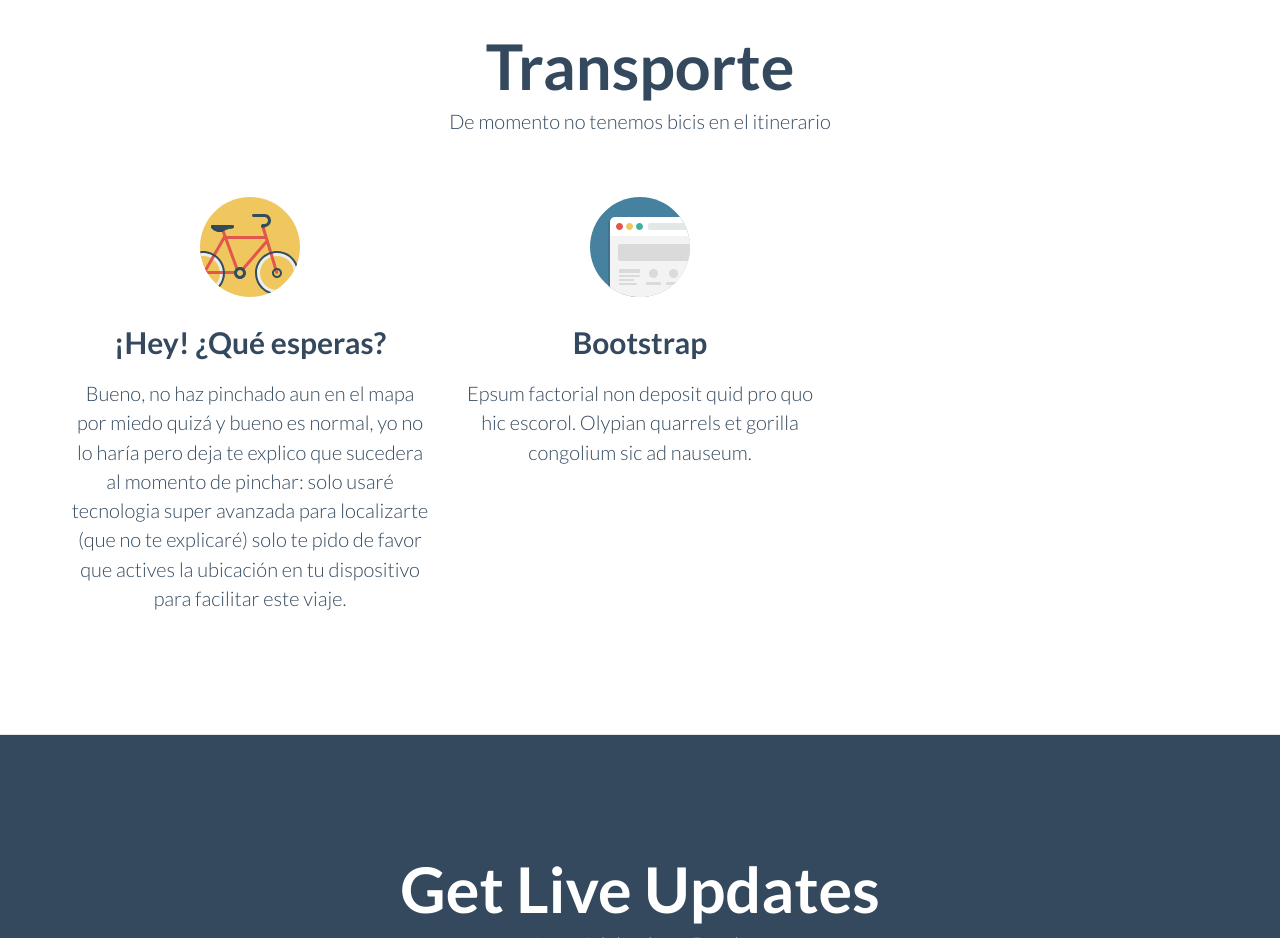
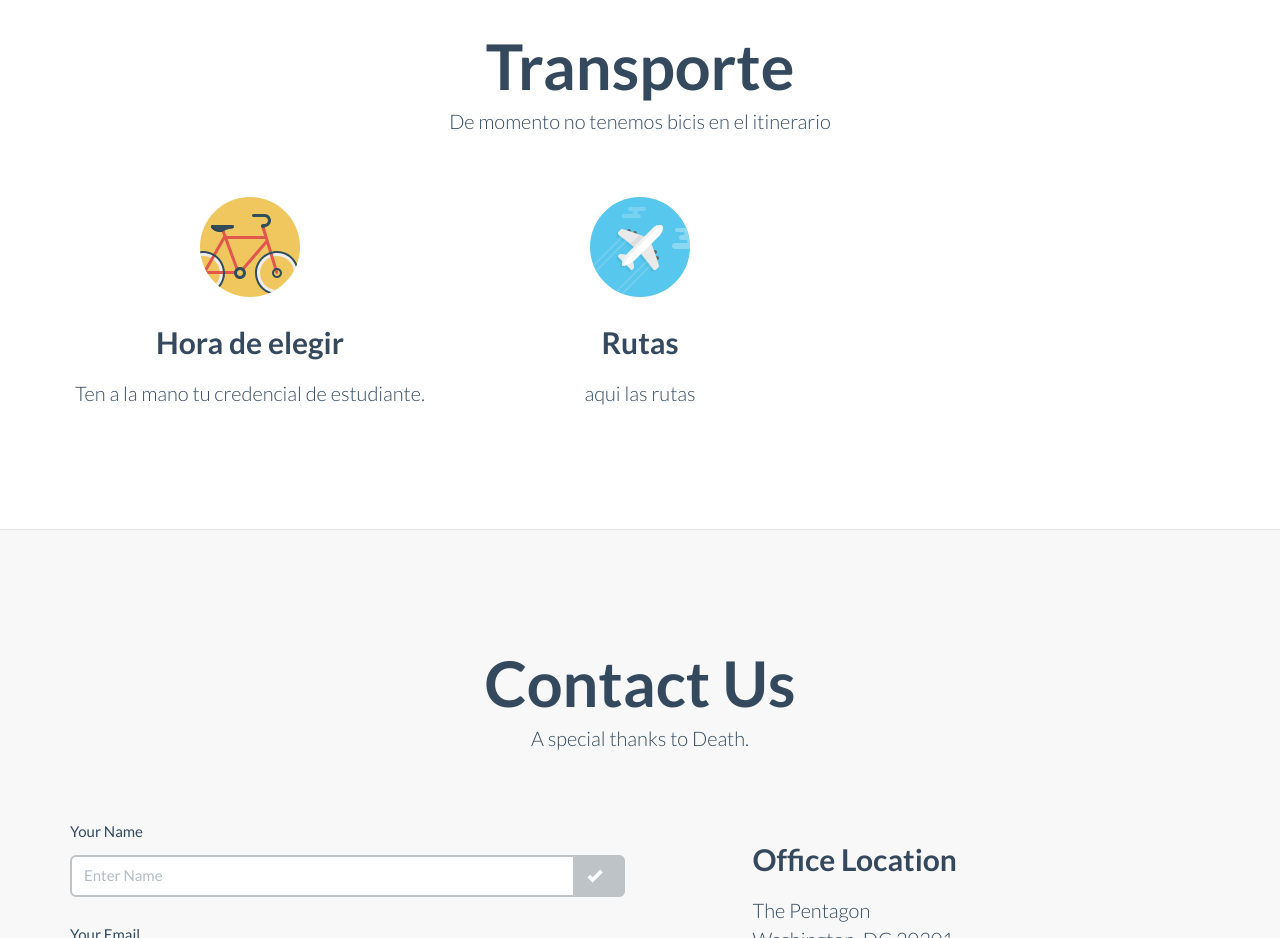
Before and after one commit to angelsantosa/transportec, a website: page views/index.html in a window 1280 px wide. Shown: the part 1862-2800 px from the top of the page. Drawn offline with nearby package versions, Linux system fonts and the light colour scheme; files that its build step writes are made by us from their sources; files whose address does not match are found by name.

Commit message:
Modifque y añadi mensajitos

```diff
--- a/views/index.html
+++ b/views/index.html
@@ -11,7 +11,7 @@
    <meta name="description" content="Flatfy Free Flat and Responsive HTML5 Template ">
    <meta name="author" content="">
 
-   <title>Flatfy – Free Flat and Responsive HTML5 Template</title>
+   <title>TransXTec</title>
 
    <!-- Bootstrap core CSS -->
    <link href="css/bootstrap.min.css" rel="stylesheet">
@@ -59,12 +59,13 @@
    <div class="intro-header">
    <div class="col-xs-12 text-center abcen1">
      <h1 class="h1_home wow fadeIn" data-wow-delay="0.4s">TransXTec</h1>
-     <h3 class="h3_home wow fadeIn" data-wow-delay="0.6s">Rutas, tarifas y pasar la materia</h3>
+     <h3 class="h3_home wow fadeIn" data-wow-delay="0.6s"><strike>Pasar la mate...</strike> <i>Rutas, tarifas y transporte</i></h3>
+     <p><br><br><br></p>
      <ul class="list-inline intro-social-buttons">
        <li><a href="#whatis" class="btn  btn-lg mybutton_cyano wow fadeIn" data-wow-delay="0.8s"><span class="network-name">¡ESTOY PERDIDO!</span></a>
        </li>
-       <li id="download" ><a href="#downloadlink" class="btn  btn-lg mybutton_standard wow swing wow fadeIn" data-wow-delay="1.2s"><span class="network-name">Free Download</span></a>
-       </li>
+       <!--<li id="download" ><a href="#downloadlink" class="btn  btn-lg mybutton_standard wow swing wow fadeIn" data-wow-delay="1.2s"><span class="network-name">Free Download</span></a>
+       </li>-->
      </ul>
    </div>
        <!-- /.container -->
@@ -137,7 +138,7 @@
 
 
         <!--Aquí se puede desplegar el mapa para que la persona no piense que es timada o algo asi... un adelanto-->
-        <p><a class="btn btn-embossed btn-primary view" role="button">Ver mapita</a></p>
+        <p><a class="btn btn-embossed btn-primary view" role="button">Muestrame</a></p>
        </div><!-- /.col-lg-4 -->
 
      </div><!-- /.row -->
@@ -157,10 +158,8 @@
 
        <div class="col-sm-4 wow fadeInDown text-center">
          <img class="rotate" src="img/icon/bicycle.svg" alt="Generic placeholder image">
-         <h3>¡Hey! ¿Qué esperas?</h3>
-         <p class="lead">Bueno, no haz pinchado aun en el mapa por miedo quizá y bueno es normal, yo no lo haría pero deja te explico que sucedera al
-           momento de pinchar: solo usaré tecnologia super avanzada para localizarte (que no te explicaré) solo te pido de favor que actives la ubicación
-           en tu dispositivo para facilitar este viaje. </p>
+         <h3>Hora de elegir</h3>
+         <p class="lead">Ten a la mano tu credencial de estudiante.</p>
 
          <!-- <p><a class="btn btn-embossed btn-primary view" role="button">View Details</a></p> -->
        </div><!-- /.col-lg-4 -->
@@ -169,9 +168,11 @@
 
 
        <div class="col-sm-4 wow fadeInDown text-center">
-         <img  class="rotate" src="img/icon/browser.svg" alt="Generic placeholder image">
-          <h3>Bootstrap</h3>
-        <p class="lead">Epsum factorial non deposit quid pro quo hic escorol. Olypian quarrels et gorilla congolium sic ad nauseum. </p>
+         <img  class="rotate" src="img/icon/airplane.svg" alt="Generic placeholder image">
+          <h3>Rutas</h3>
+        <p class="lead">aqui las rutas </p>
+        <!-- Opciones o el mapa, colores, la verda no se que pienses de esto :|-->
+
          <!-- <p><a class="btn btn-embossed btn-primary view" role="button">View Details</a></p> -->
        </div><!-- /.col-lg-4 -->
 
@@ -206,9 +207,9 @@
            </div>
        </div>
 
-   </div>
+   </div> ->
 
- <!-- Screenshot
+ <-- Screenshot
  <div id="screen" class="content-section-b">
        <div class="container">
          <div class="row" >
@@ -258,9 +259,9 @@
              </div>
          </div>
        </div>
--->
 
- </div>
+
+ </div> --
 
  <div  class="content-section-c ">
    <div class="container">
@@ -320,7 +321,7 @@
    </div>
  </div>
 
- <!-- Banner Download -->
+ <!-- Banner Download -
  <div id="downloadlink" class="banner">
    <div class="container">
      <div class="row">
```
